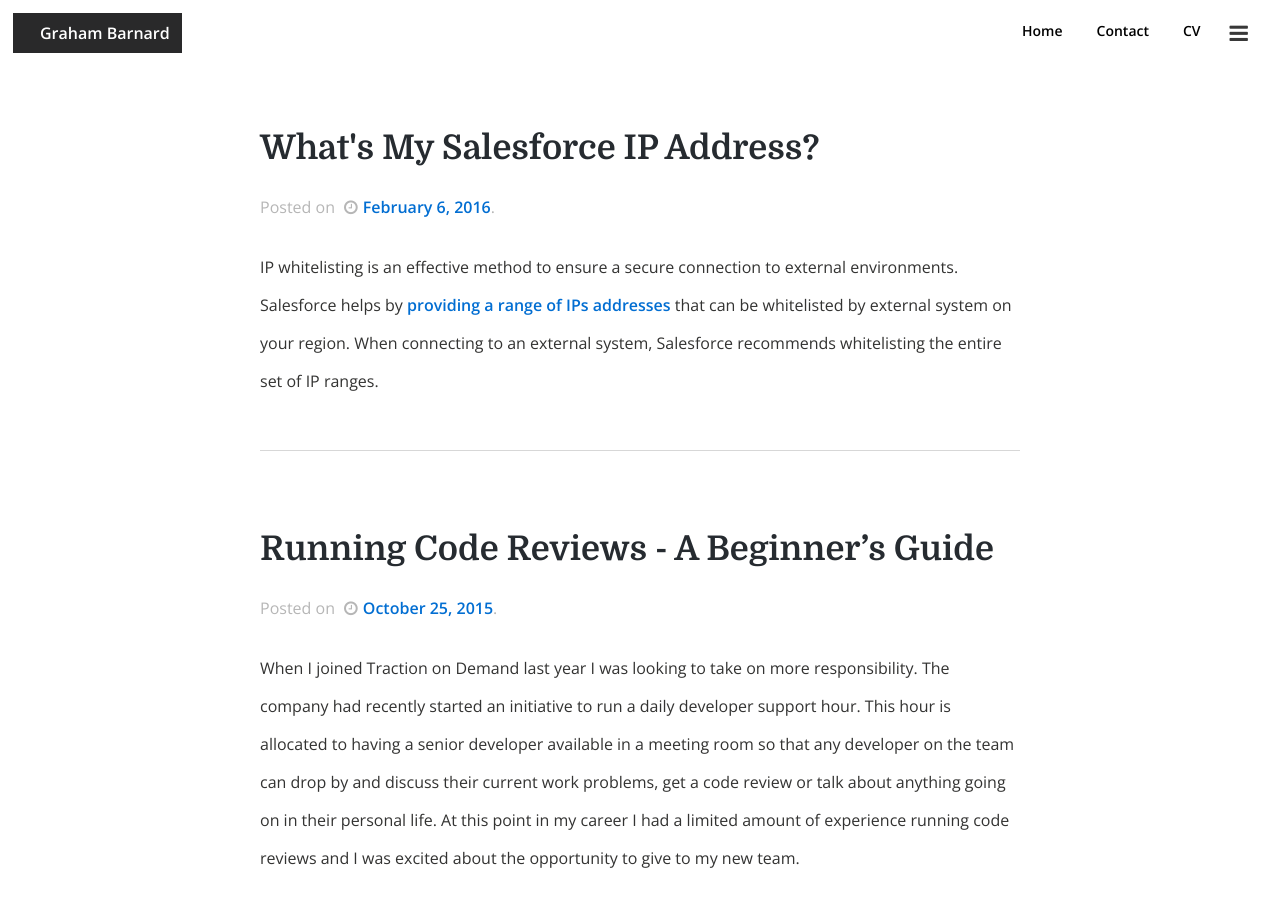
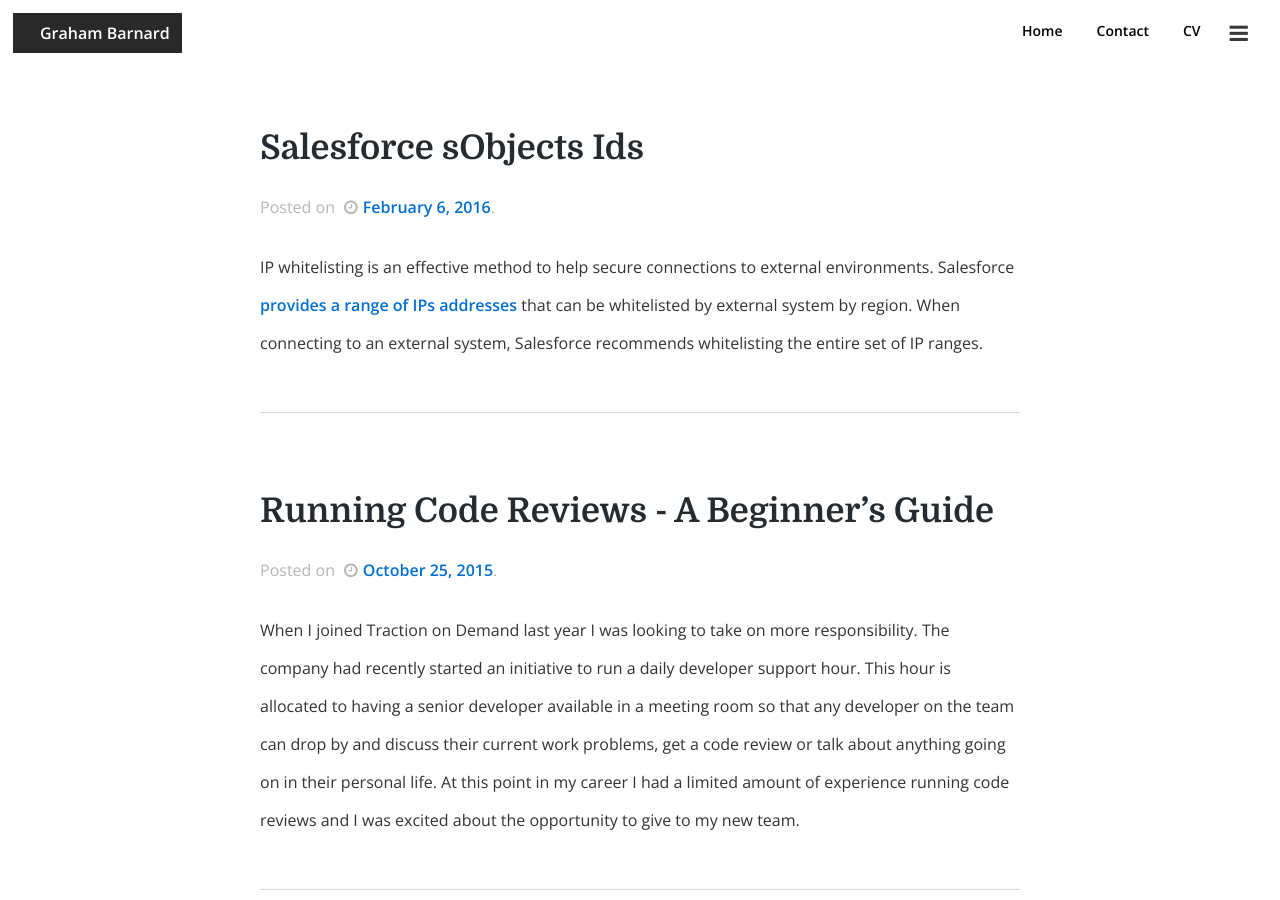
Before and after one commit to GrahamBarnard/GrahamBarnard.github.io, a Jekyll site: the page built from index.html, in a window 1280 px wide and 900 px high. Built offline with Jekyll 4.4.1, drawn with Linux system fonts in a browser that asks for light colours; nearby versions of some CDN libraries; the list of posts is cut into pages by our own code; comment, search, counter and statistics services are not loaded.

Commit message:
Modification with Nicole #1

```diff
--- a/_posts/2016-02-06-whats-my-salesforce-ip-address.markdown
+++ b/_posts/2016-02-06-whats-my-salesforce-ip-address.markdown
@@ -1,6 +1,6 @@
 ---
 layout: post
-title:  "What's My Salesforce IP Address?"
+title:  "Salesforce sObjects Ids"
 date:   2016-02-06 12:00:00
 categories: Development
 banner_image: "/media/desk.jpg"
@@ -8,7 +8,7 @@ featured: true
 comments: true
 ---
 
-IP whitelisting is an effective method to ensure a secure connection to external environments. Salesforce helps by [providing a range of IPs addresses](https://help.salesforce.com/apex/HTViewSolution?id=000003652){:target="_blank"} that can be whitelisted by external system on your region.  When connecting to an external system, Salesforce recommends whitelisting the entire set of IP ranges.
+IP whitelisting is an effective method to help secure connections to external environments. Salesforce [provides a range of IPs addresses](https://help.salesforce.com/apex/HTViewSolution?id=000003652){:target="_blank"} that can be whitelisted by external system by region.  When connecting to an external system, Salesforce recommends whitelisting the entire set of IP ranges.
 
 <!--more-->
 
```
